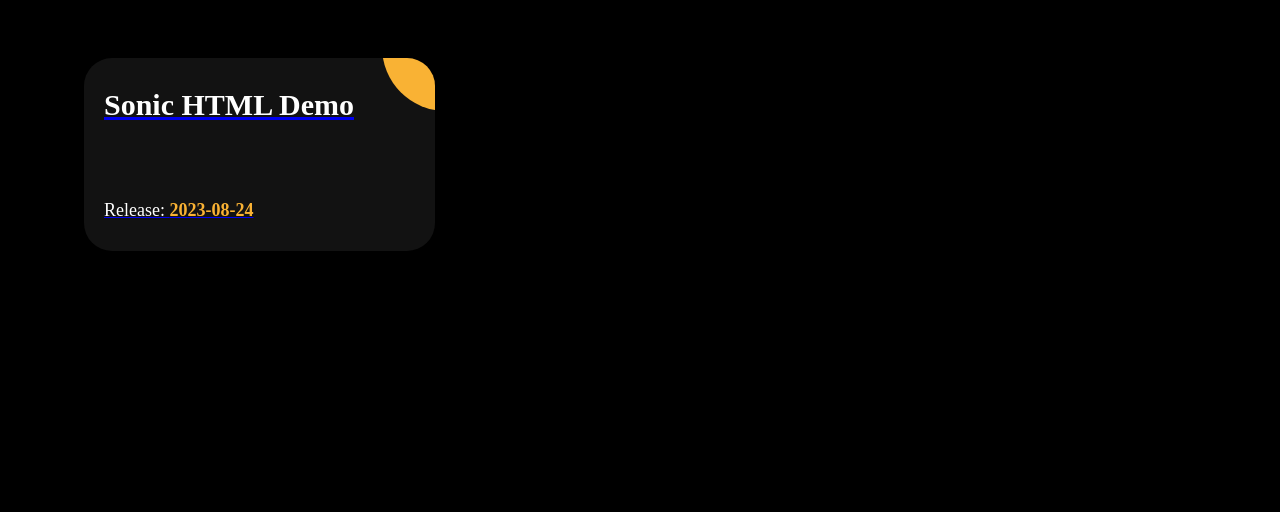
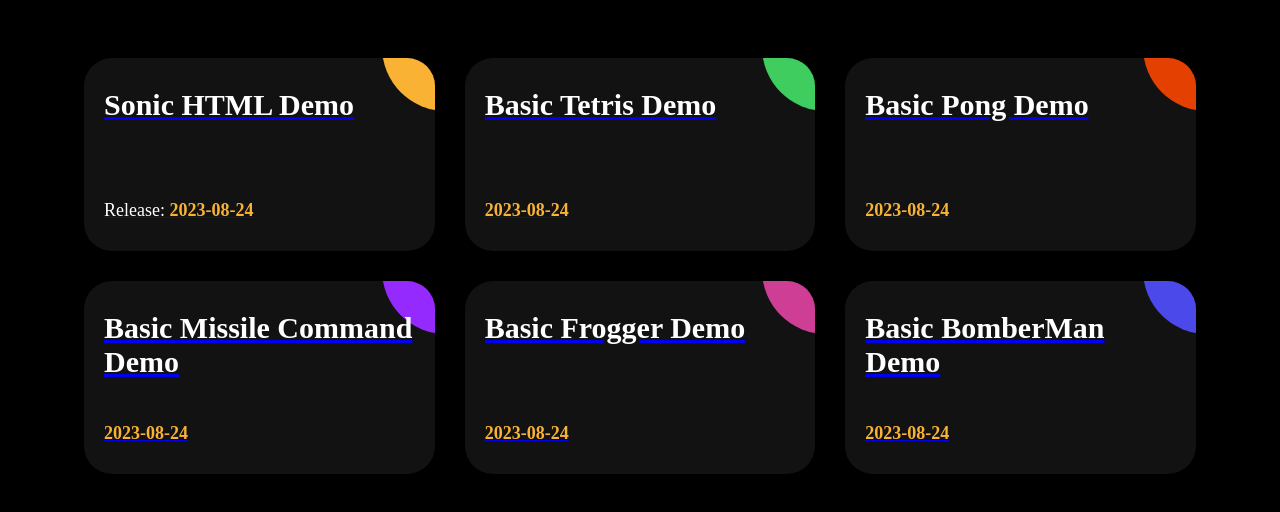
Before and after one commit to asearer/Searill_Softworks, a plain HTML site: page games.html in a window 1280 px wide. Drawn offline with Linux system fonts and the light colour scheme.

Commit message:
On branch main  Your branch is up to date with 'origin/main'.  Changes to be committed: 	modified:   games.html

```diff
--- a/games.html
+++ b/games.html
@@ -26,20 +26,88 @@
             </a>
           </div>
 
-         <!-- <div class="ag-courses_item">
-            <a href="projects.html" class="ag-courses-item_link">
+         <div class="ag-courses_item">
+            <a href="basictetrisdemo/index.html" class="ag-courses-item_link">
               <div class="ag-courses-item_bg"></div>
 
               <div class="ag-courses-item_title">
-                Projects
-              </div> -->
+                Basic Tetris Demo
+              </div>
 
-              <!-- <div class="ag-courses-item_date-box">
+               <div class="ag-courses-item_date-box">
 
                 <span class="ag-courses-item_date">
-                    2023
+                    2023-08-24
                 </span>
-              </div> -->
+              </div>
+            </a>
+          </div>
+
+          <div class="ag-courses_item">
+            <a href="basicpongdemo/index.html" class="ag-courses-item_link">
+              <div class="ag-courses-item_bg"></div>
+
+              <div class="ag-courses-item_title">
+                Basic Pong Demo
+              </div>
+
+               <div class="ag-courses-item_date-box">
+
+                <span class="ag-courses-item_date">
+                    2023-08-24
+                </span>
+              </div>
+            </a>
+          </div>
+
+          <div class="ag-courses_item">
+            <a href="basicmissilecommanddemo/index.html" class="ag-courses-item_link">
+              <div class="ag-courses-item_bg"></div>
+
+              <div class="ag-courses-item_title">
+                Basic Missile Command Demo
+              </div>
+
+               <div class="ag-courses-item_date-box">
+
+                <span class="ag-courses-item_date">
+                    2023-08-24
+                </span>
+              </div>
+            </a>
+          </div>
+
+          <div class="ag-courses_item">
+            <a href="basicfroggerdemo/index.html" class="ag-courses-item_link">
+              <div class="ag-courses-item_bg"></div>
+
+              <div class="ag-courses-item_title">
+                Basic Frogger Demo
+              </div>
+
+               <div class="ag-courses-item_date-box">
+
+                <span class="ag-courses-item_date">
+                    2023-08-24
+                </span>
+              </div>
+            </a>
+          </div>
+
+          <div class="ag-courses_item">
+            <a href="basicbombermandemo/index.html" class="ag-courses-item_link">
+              <div class="ag-courses-item_bg"></div>
+
+              <div class="ag-courses-item_title">
+                Basic BomberMan Demo
+              </div>
+
+               <div class="ag-courses-item_date-box">
+
+                <span class="ag-courses-item_date">
+                    2023-08-24
+                </span>
+              </div>
             </a>
           </div>
 
```
